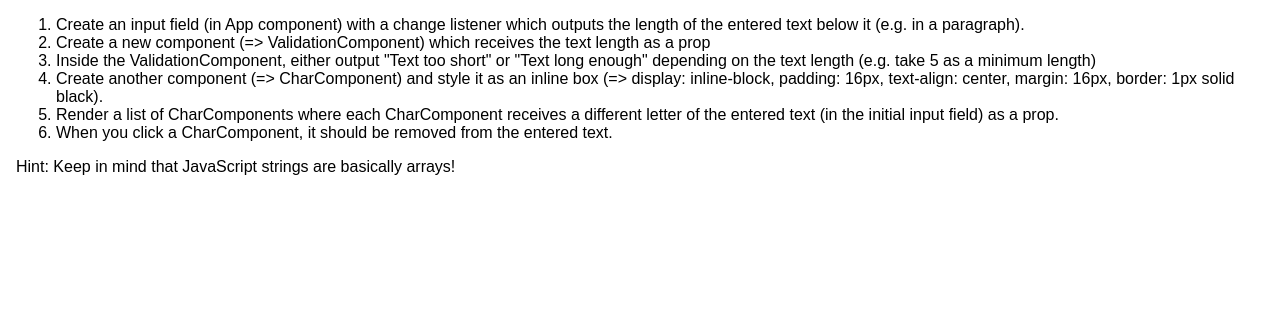
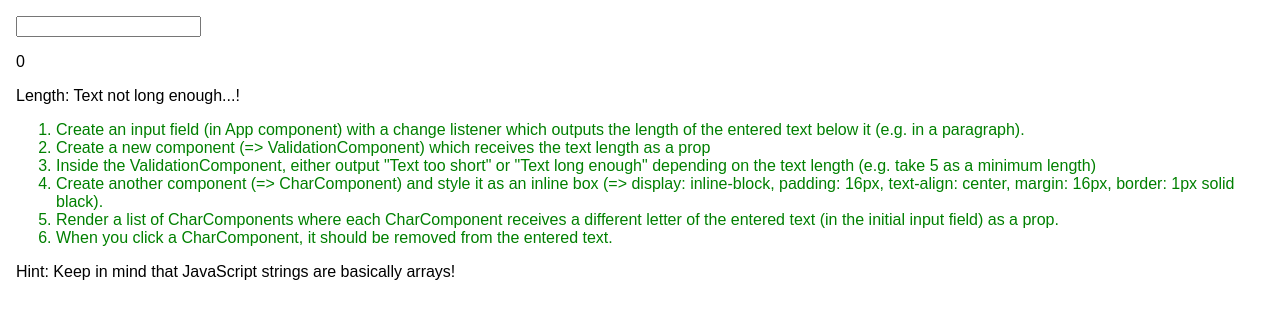
Before and after one commit to hander87/UdemyReactCourse, a React (Create React App) app: page / in a window 1280 px wide. Shown: the top 318 px of the page. Built offline with nearby package versions, Linux system fonts and the light colour scheme.

Commit message:
Assignment Done

```diff
--- a/src/App.js
+++ b/src/App.js
@@ -1,17 +1,64 @@
 import React, { Component } from 'react';
 import './App.css';
+import ValidationComponent from './ValidationComponent/ValidationComponent';
+import CharComponent from './CharComponent/CharComponent';
 
 class App extends Component {
+
+  state = {
+    textValue: '',
+    textArray: []
+  }
+
+  changeTextHandler = (event) => {
+    this.setState({ textValue: event.target.value })
+
+    let currentText = event.target.value;
+    let currentTextArray = currentText.split('');
+
+    this.setState({
+      textArray: currentTextArray
+    })
+  }
+
+  deleteLetterHandler = (letterIndex) => {
+    const letters = [...this.state.textArray];
+    letters.splice(letterIndex, 1);
+
+    this.setState({
+      textValue: letters.join(''),
+      textArray: letters
+    });
+  }
+
   render() {
+    let charComponent = null;
+
+    charComponent = (
+      <div>
+        {this.state.textArray.map((letter, index) => {
+          return (<CharComponent
+                    letter={this.state.textArray[index]}
+                    click={() => this.deleteLetterHandler(index)}
+                    key={(index)}
+                  />)
+        })}
+      </div>
+    );
+
     return (
       <div className="App">
+        <input type="text" value={this.state.textValue} onChange={this.changeTextHandler} />
+        <p>{this.state.textValue.length}</p>
+        <ValidationComponent textLength={this.state.textValue.length} />
+        {charComponent}
         <ol>
-          <li>Create an input field (in App component) with a change listener which outputs the length of the entered text below it (e.g. in a paragraph).</li>
-          <li>Create a new component (=> ValidationComponent) which receives the text length as a prop</li>
-          <li>Inside the ValidationComponent, either output "Text too short" or "Text long enough" depending on the text length (e.g. take 5 as a minimum length)</li>
-          <li>Create another component (=> CharComponent) and style it as an inline box (=> display: inline-block, padding: 16px, text-align: center, margin: 16px, border: 1px solid black).</li>
-          <li>Render a list of CharComponents where each CharComponent receives a different letter of the entered text (in the initial input field) as a prop.</li>
-          <li>When you click a CharComponent, it should be removed from the entered text.</li>
+          <li style={{color:'green'}}>Create an input field (in App component) with a change listener which outputs the length of the entered text below it (e.g. in a paragraph).</li>
+          <li style={{color:'green'}}>Create a new component (=> ValidationComponent) which receives the text length as a prop</li>
+          <li style={{color:'green'}}>Inside the ValidationComponent, either output "Text too short" or "Text long enough" depending on the text length (e.g. take 5 as a minimum length)</li>
+          <li style={{color:'green'}}>Create another component (=> CharComponent) and style it as an inline box (=> display: inline-block, padding: 16px, text-align: center, margin: 16px, border: 1px solid black).</li>
+          <li style={{color:'green'}}>Render a list of CharComponents where each CharComponent receives a different letter of the entered text (in the initial input field) as a prop.</li>
+          <li style={{color:'green'}}>When you click a CharComponent, it should be removed from the entered text.</li>
         </ol>
         <p>Hint: Keep in mind that JavaScript strings are basically arrays!</p>
       </div>
--- /dev/null
+++ b/src/CharComponent/CharComponent.js
@@ -0,0 +1,22 @@
+import React from 'react';
+
+const charComponent = (props) => {
+
+  const coolStyles = {
+    display: 'inline-block',
+    padding: '16px',
+    textAlign: 'center',
+    margin: '16px',
+    border: '1px solid black'
+  }
+
+  return (
+    <div
+      onClick={props.click}
+      style={coolStyles}>
+      <h3>{props.letter !== ' ' ? props.letter : '_'}</h3>
+    </div>
+  );
+}
+
+export default charComponent;
--- /dev/null
+++ b/src/ValidationComponent/ValidationComponent.js
@@ -0,0 +1,18 @@
+import React from 'react';
+
+const validationComponent = (props) => {
+
+  let outputLengthText = null;
+
+  if (props.textLength > 5) {
+    outputLengthText = 'Text long enough!';
+  } else {
+    outputLengthText = 'Text not long enough...!';
+  }
+
+  return (
+    <p>Length: {outputLengthText}</p>
+  );
+}
+
+export default validationComponent;
```
